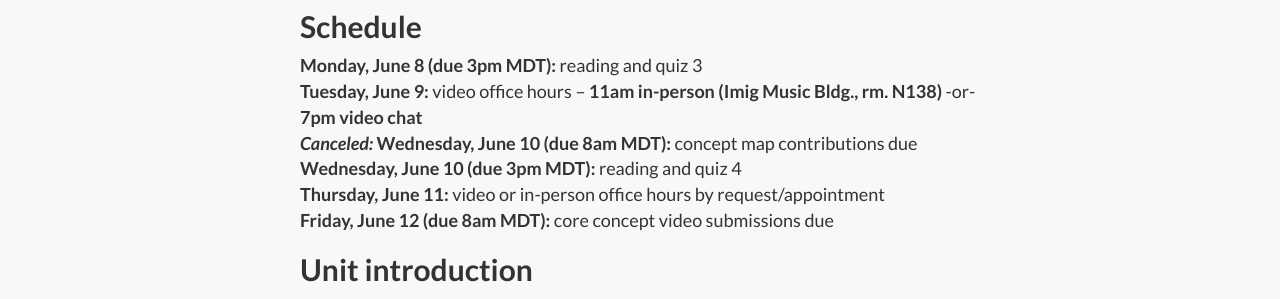
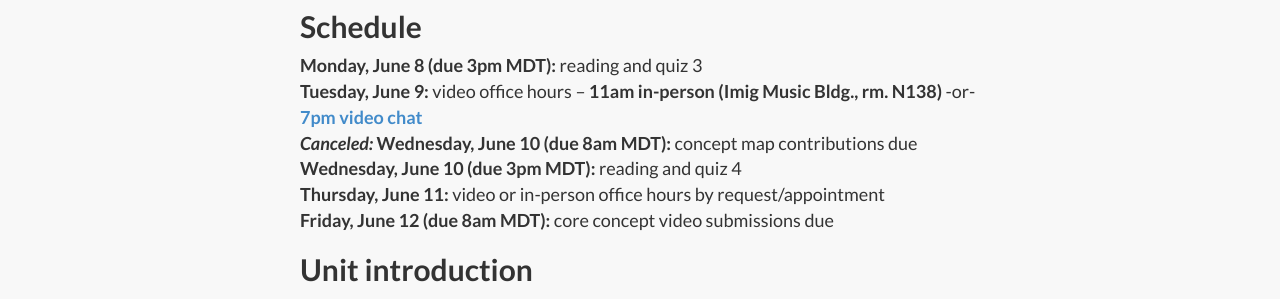
Before and after one commit to kshaffer/cognition, a Jekyll site: the page built from week2.md, in a window 1280 px wide and 900 px high, scrolled down 599 px. Shown: the part 150-449 px from the top of the window. Built offline with Jekyll 4.4.1, drawn with Linux system fonts in a browser that asks for light colours; nearby versions of some CDN libraries; library files that are not in the unit come from our copies.

Commit message:
office hours schedule

```diff
--- a/week2.md
+++ b/week2.md
@@ -8,7 +8,7 @@ image: string.jpg
 ## Schedule
 
 **Monday, June 8 (due 3pm MDT):** reading and quiz 3
-**Tuesday, June 9:** video office hours – **11am in-person (Imig Music Bldg., rm. N138)** -or- **7pm video chat**
+**Tuesday, June 9:** video office hours – **11am in-person (Imig Music Bldg., rm. N138)** -or- **[7pm video chat](https://cuboulder.zoom.us/j/684731425)**
 ***Canceled:* Wednesday, June 10 (due 8am MDT):** concept map contributions due
 **Wednesday, June 10 (due 3pm MDT):** reading and quiz 4
 **Thursday, June 11:** video or in-person office hours by request/appointment
@@ -54,17 +54,20 @@ In these readings, Snyder talks a lot about musical hierarchy without providing
 
 The first is "Livin' on a Prayer" by Bon Jovi. On the lowest level (blue) are melodic phrases (labeled a and a'; phrases that differ more from each other would be labeled a, b, c, etc.). On the next level (yellow) are "modules": intro (I), verse (V), prechorus (P), chorus (C), and postchorus (Z). (Ci means instrumental chorus.) On the level above that (orange) are "cycles": repeated sequences of modules, sometimes with slight variations (as in this song). And finally in green, we have the song level: a verse-chorus song. As you listen, see if you can hear the similarities between phrases/modules with the same label, the differences between modules with different labels, and the kinds of things that Bon Jovi does to articulate closure at the end of each unit.
 
-<iframe src="https://player.vimeo.com/video/129706524" width="500" height="281" frameborder="0" webkitallowfullscreen mozallowfullscreen allowfullscreen></iframe> <p><a href="https://vimeo.com/129706524">Livin&#039; on a Prayer &ndash; formal structure</a> from <a href="https://vimeo.com/user11692346">Kris Shaffer</a> on <a href="https://vimeo.com">Vimeo</a>.</p><br/>
+<div class="center-video">
+<iframe src="https://player.vimeo.com/video/129706524" width="500" height="281" frameborder="0" webkitallowfullscreen mozallowfullscreen allowfullscreen></iframe> <p><a href="https://vimeo.com/129706524">Livin&#039; on a Prayer &ndash; formal structure</a> from <a href="https://vimeo.com/user11692346">Kris Shaffer</a> on <a href="https://vimeo.com">Vimeo</a>.</p></div>
 
 The second is a video timeline of part of a sonata by Mozart, showing the formal hierarchy. On the lowest level (blue) are melodic groupings: "basic ideas" (BI) and "contrasting ideas" (CI). On the next higher level (yellow) are phrases: presentation phrases (PRES, the first phrase of a theme), compound basic ideas (CBI, another type of opening to a theme), and continuation phrases (closing phrases of a theme). The orange layer provides another layer of groupins within some of the themes. On the green level are themes: primary (P), secondary (S), transition (TR), and closing (C). The highest level, "exposition," tells us that this is the opening part of the sonata movement in which its main themes (primary and secondary) are presented. Finally, this is the first of three movements that make up the entire sonata.
 
 As you listen, see if you can hear the difference between BI–BI phrases (two similar groups) and BI–CI phrases (two contrasting melodic chunks), as well as the gestures of closure at the end of each segment. Remember that the high-level groupings will end with more definitive moments of closure. Strong moments of closure ("cadences") are marked with triangles underneath the timeline. (Don't worry about the notation below them. This is from an advanced theory class.)
 
-<iframe src="https://player.vimeo.com/video/53382539" width="500" height="281" frameborder="0" webkitallowfullscreen mozallowfullscreen allowfullscreen></iframe> <p><a href="https://vimeo.com/53382539">K333expo</a> from <a href="https://vimeo.com/user11692346">Kris Shaffer</a> on <a href="https://vimeo.com">Vimeo</a>.</p><br/>
+<div class="center-video">
+<iframe src="https://player.vimeo.com/video/53382539" width="500" height="281" frameborder="0" webkitallowfullscreen mozallowfullscreen allowfullscreen></iframe> <p><a href="https://vimeo.com/53382539">K333expo</a> from <a href="https://vimeo.com/user11692346">Kris Shaffer</a> on <a href="https://vimeo.com">Vimeo</a>.</p></div>
 
 Snyder also mentions some non-Western musical cultures that incorporate tuning systems other than 12-tone equal temperament. Below is an video of a Balinese Gamelan ensemble. See if you can hear pitches, intervals, or chords that sound "out-of-tune" from a Western perspective. These are in fact *not* out-of-tune, but simply representatives of another system, for which most Westerners have not learned the pitch categories.
 
-<iframe width="480" height="360" src="https://www.youtube.com/embed/zPIZObNdJb0" frameborder="0" allowfullscreen></iframe><br/>
+<div class="center-video">
+<iframe width="480" height="360" src="https://www.youtube.com/embed/zPIZObNdJb0" frameborder="0" allowfullscreen></iframe></div>
 
 ## Learning objectives
 
```
